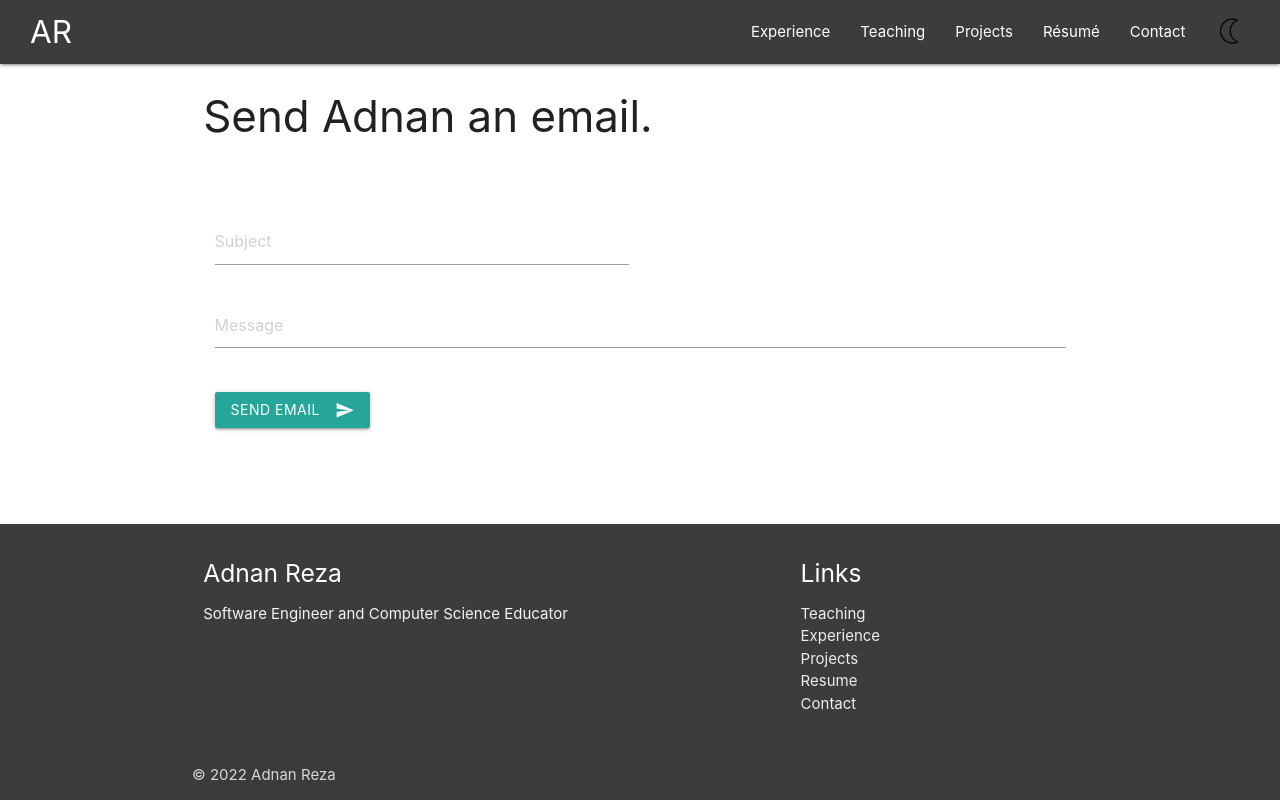
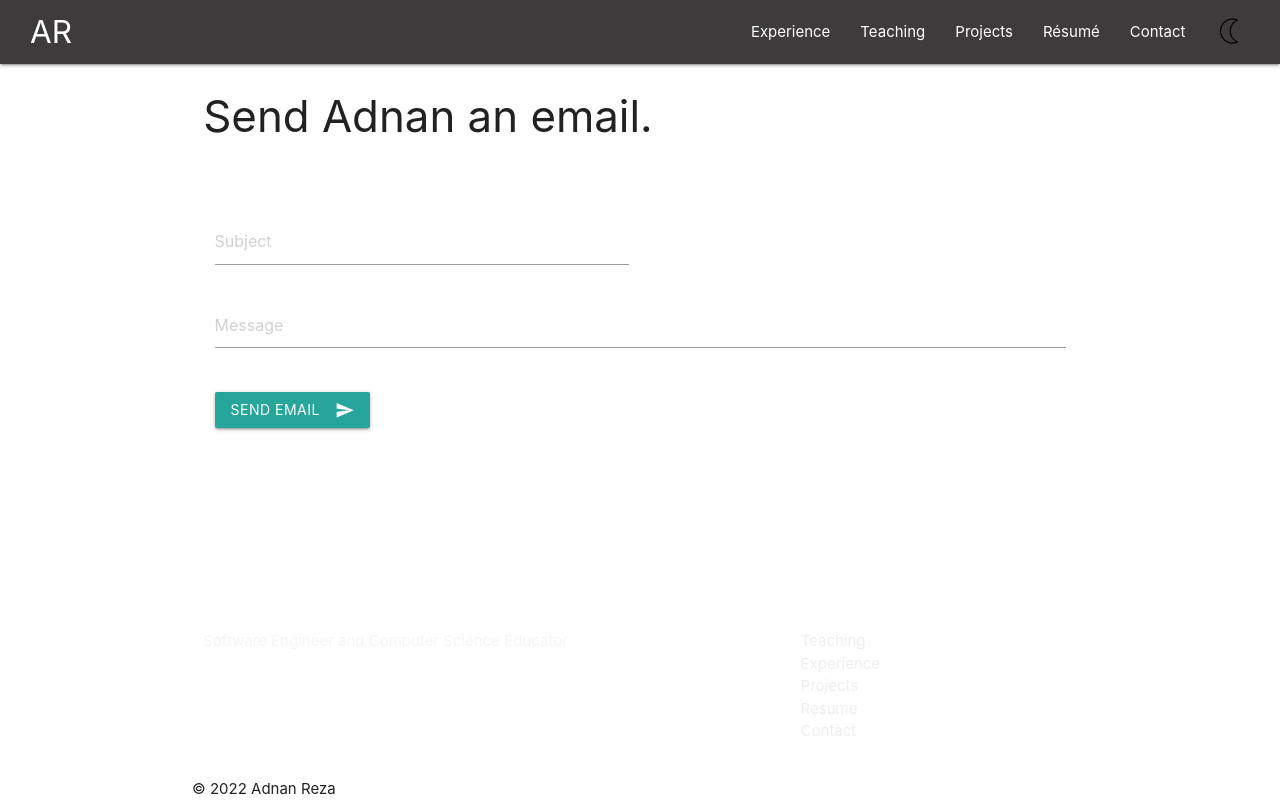
Before and after one commit to adnanreza/personal-site, a React (Create React App) app: page /Contact in a window 1280 px wide. Built offline with nearby package versions, Linux system fonts and the light colour scheme.

Commit message:
Updated footer with theme

```diff
--- a/src/components/layout/Footer.js
+++ b/src/components/layout/Footer.js
@@ -1,9 +1,9 @@
 import React from 'react';
 import { Link } from 'react-router-dom';
 
-const Footer = () => {
+const Footer = ({dark}) => {
   return (
-    <footer style={style} className='page-footer'>
+    <footer className={dark ? 'page-footer-dark': 'page-footer-light'}>
       <div className='container'>
         <div className='row'>
           <div className='col l6 s12'>
@@ -51,8 +51,4 @@ const Footer = () => {
   );
 };
 
-const style = {
-  backgroundColor: '#3D3B3B'
-};
-
 export default Footer;
```
